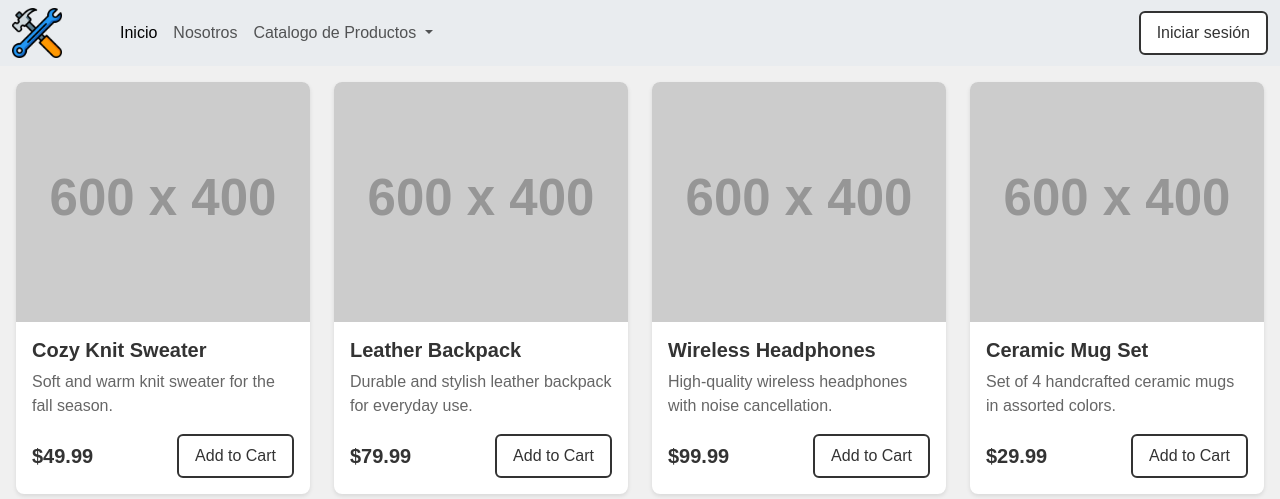
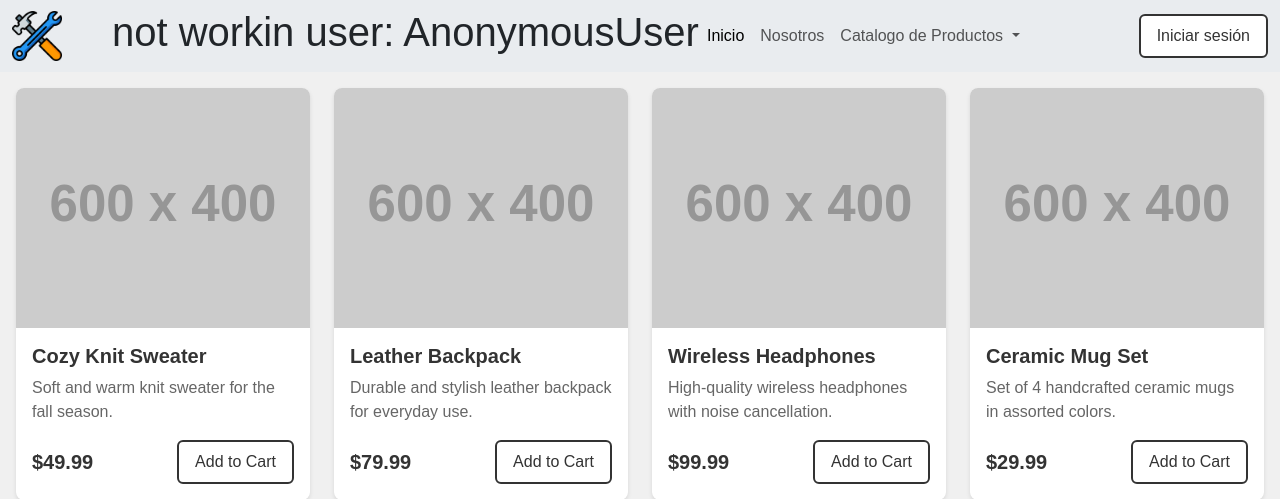
Before and after one commit to FelipeVaccaro/Visual, a Django app: page /equiposg-catalogo in a window 1280 px wide. Shown: the top 499 px of the page. Run offline with Django 5.2, Linux system fonts and the light colour scheme; grey boxes labelled with a size stand in for pictures from a placeholder-image service; some libraries are stand-ins or nearby versions.

Commit message:
is_authenticated working on inicio

```diff
--- a/ferramas/tienda/templates/navbar.html
+++ b/ferramas/tienda/templates/navbar.html
@@ -5,6 +5,11 @@
       aria-controls="navbarSupportedContent" aria-expanded="false" aria-label="Toggle navigation">
       <span class="navbar-toggler-icon"></span>
     </button>
+    {% if user.is_authenticated %}
+      <h1>workin user: {{user}}</h1>
+    {% else %}
+      <h1>not workin user: {{user}}</h1>
+    {% endif %}
     <div class="collapse navbar-collapse" id="navbarSupportedContent">
       <ul class="navbar-nav me-auto mb-2 mb-lg-0">
         <li class="nav-item">
@@ -30,13 +35,15 @@
           </ul>
         </li>
       </ul>
-      {% if user.is_authenticated %}
-        <a class="nav-link" aria-current="page" href="{% url 'cierre-sesion' %}">
-            <button class="btn btn-outline-primary">Cerrar sesión</button>
-        </a>
-      {% elif not user.is_authenticated %}
+      {% if request.user.is_authenticated %}
+
+      <a class="nav-link" aria-current="page" href="{% url 'cierre-sesion' %}">
+        <button class="btn btn-outline-primary">Cerrar sesión</button>
+      </a>
+      {% else %}
+
         <a class="nav-link" aria-current="page" href="{% url 'inicio-sesion' %}">
-            <button class="btn btn-outline-primary">Iniciar sesión</button>
+          <button class="btn btn-outline-primary">Iniciar sesión</button>
         </a>
       {% endif %}
     </div>
--- a/ferramas/tienda/views.py
+++ b/ferramas/tienda/views.py
@@ -67,14 +67,15 @@ def validacion_login(request):
         usr_encontrado = usuario.objects.get(usuario=usuario_entrante)
         passw_entrante = usr_encontrado.contrasena
         user = authenticate(username=usuario_entrante, password=passw_entrante)
+        user.is_authenticated = True
         print("usuario authenticate: ",user)
         if user is None:
+            user.is_authenticated = False
             return HttpResponse(status=404)
         else:
             login(request, user)
             print("usr login:", request.user)
-            return redirect('/')
-
+            return render(request, 'inicio.html')
 
 #-----------------Fin Validación Login ---------------------
 
```
Also changed, not shown: ferramas/db.sqlite3, ferramas/tienda/migrations/0005_remove_usuario_id_alter_usuario_usuario.py (added), ferramas/tienda/migrations/0006_usuario_id_alter_usuario_usuario.py (added).
